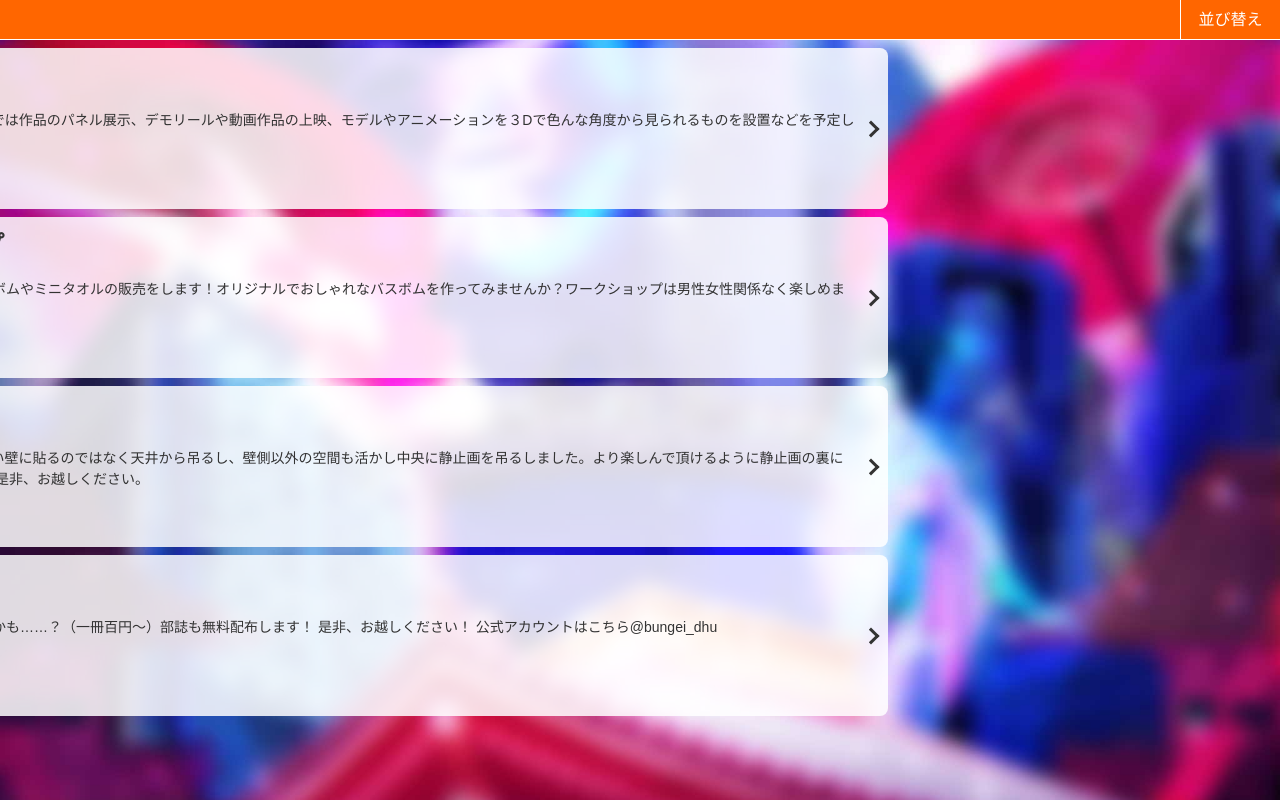
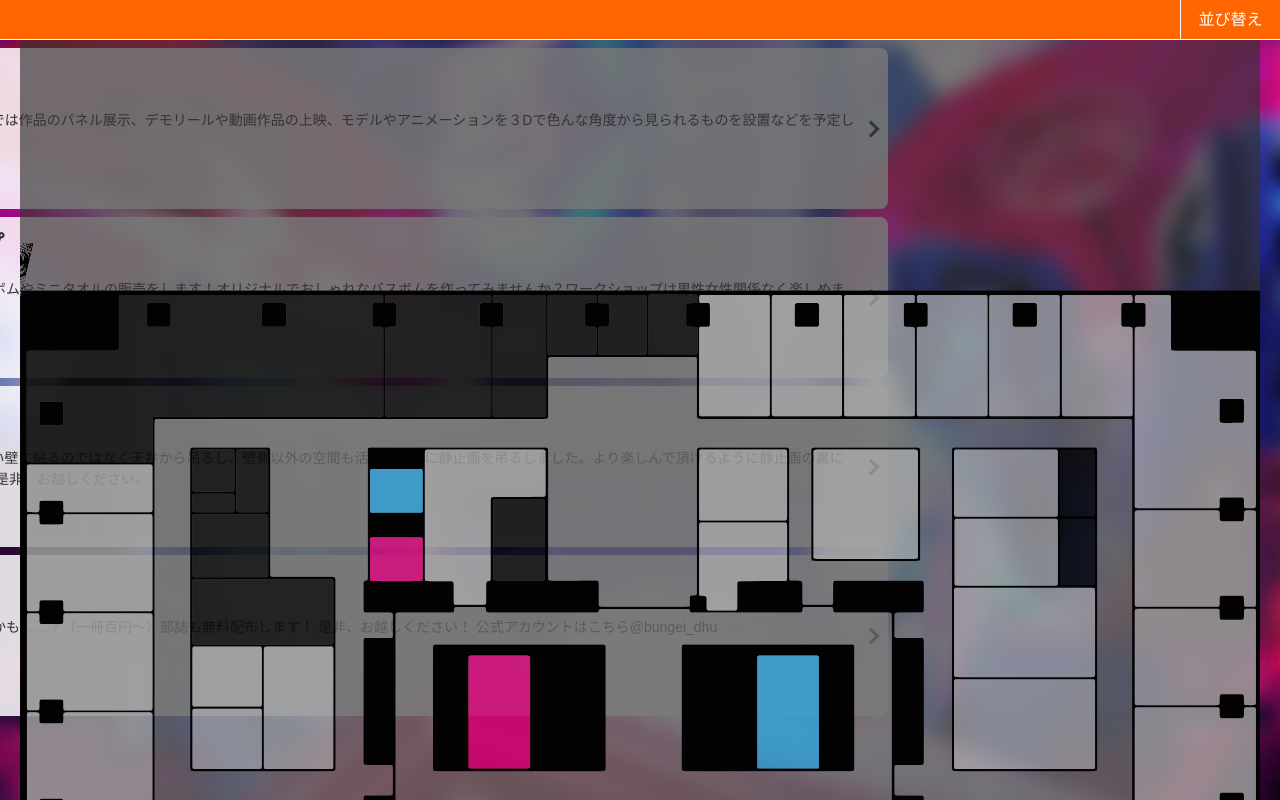
Before and after one commit to okatechnology/dhfes2019, a React app: page /event in a window 1280 px wide. Both pictures are taken after a click on the element 875 px from the left and 128 px from the top of the page. Shown: the top 800 px of the page. Built offline with nearby package versions, Linux system fonts and the light colour scheme; the HTML template or start-up script is replaced by a standard one.

Commit message:
fix: modal

```diff
--- a/src/app/components/EventList.tsx
+++ b/src/app/components/EventList.tsx
@@ -4,12 +4,14 @@ import EventListItem from './EventListItem';
 import EventSortBar from './EventSortBar';
 import sortEvents from '../data/eventData';
 import bgImg from '../assets/background.jpg';
+import FloorMap from '../containers/FloorMap';
 
 export const ScrollTopContext = createContext<number>(0);
 
 const EventList = () => {
   const [sortKey, setSortKey] = useState<keyof EventItem>('room');
   return (
+    <>
       <Wrapper>
         <BgLayer />
         <EventSortBar sortKey={sortKey} setSortKey={setSortKey} />
@@ -19,6 +21,8 @@ const EventList = () => {
           });
         }, [sortKey])}
       </Wrapper>
+      <FloorMap />
+    </>
   );
 };
 
--- a/src/app/components/EventListItem.tsx
+++ b/src/app/components/EventListItem.tsx
@@ -47,8 +47,8 @@ const EventListItem = ({ name, description, tag, image, room }: EventListItemPro
         </TagWrapper>
         <Description>{description}</Description>
       </RightItem>
-      <SeeMoreButtonWrapper>
-        <SeeMoreButton onClick={() => dispatch({ room })} />
+      <SeeMoreButtonWrapper onClick={() => dispatch({ room })}>
+        <SeeMoreButton />
       </SeeMoreButtonWrapper>
     </Card>
   );
--- a/src/app/components/FloorMap.tsx
+++ b/src/app/components/FloorMap.tsx
@@ -5,25 +5,31 @@ import { px, vw } from '../utils/units';
 import useResize from '../utils/useResize';
 import floorMapImage from '../assets/floor-map.svg';
 import RoomMap from '../utils/supportedRoomMap';
+import BaseButton from './BaseButton';
 
 interface FloorMapProps {
   room: OneOfRoomKey | null;
   close: () => void;
 }
 
-const FloorMapComponent = ({ room }: FloorMapProps) => {
+const FloorMapComponent = ({ room, close }: FloorMapProps) => {
   const [container, setContainer] = useState<HTMLElement | null>(null);
   return useMemo(() => {
     const item = room && RoomMap[room];
     if (!item) return null;
     const { rect, point } = item;
     return (
-      <div ref={setContainer}>
+      <Wrapper ref={setContainer}>
         <CustomImageBox container={container} rect={rect} src={floorMapImage} point={point} />
-      </div>
+        <CustomButton to={close} content={'CLOSE'} />
+      </Wrapper>
     );
   }, [container, room, useResize()]);
 };
+
+const Wrapper = styled.div`
+  background-color: #333a;
+`;
 
 interface CustomImageBoxProps {
   container: HTMLElement | null;
@@ -34,4 +40,6 @@ const CustomImageBox = styled(ImageBox)<CustomImageBoxProps>`
   height: ${({ container }) => (container ? px(container.clientWidth) : vw(90))};
 `;
 
+const CustomButton = styled(BaseButton)``;
+
 export default FloorMapComponent;
--- a/src/app/components/Modal.tsx
+++ b/src/app/components/Modal.tsx
@@ -1,4 +1,4 @@
-import React, { ReactNode } from 'react';
+import React, { ReactNode, useState, AnimationEventHandler, useMemo } from 'react';
 import styled, { keyframes } from 'styled-components';
 
 interface ModalProps {
@@ -7,28 +7,45 @@ interface ModalProps {
 }
 
 const Modal = ({ children, visible }: ModalProps) => {
-  return <Container visible={visible}>{children}</Container>;
+  const [display, setDisplay] = useState(visible);
+  const handleAnimationEnd: AnimationEventHandler = (e) => {
+    setDisplay(e.animationName === fadeIn.getName());
+  };
+  const defer = useMemo(() => children, [visible || display]);
+  return (
+    <Container onAnimationEnd={handleAnimationEnd} display={display} visible={visible}>
+      {visible && display ? children : defer}
+    </Container>
+  );
 };
 
 const fadeIn = keyframes`
   from {
-    display: none;
     opacity: 0;
   }
   to {
-    display: block;
     opacity: 1;
   }
 `;
 
-const Container = styled.div<ModalProps>`
+const fadeOut = keyframes`
+  from {
+    opacity: 1;
+  }
+  to {
+    opacity: 0;
+  }
+`;
+
+const Container = styled.div<ModalProps & { display: boolean }>`
   position: fixed;
   top: 30px;
   left: 20px;
   right: 20px;
   bottom: 30px;
-  display: ${({ visible }) => (visible ? 'block' : 'none')};
-  animation: ${fadeIn} 0.3s ease-in 1 ${({ visible }) => (visible ? 'normal' : 'reverse')};
+  display: ${({ visible, display }) => (visible || display ? 'block' : 'none')};
+  animation: ${({ visible }) => (visible ? fadeIn : fadeOut)} 0.3s ease-in 0s 1;
+  z-index: 100;
 `;
 
 export default Modal;
```
Lines whose indentation alone changed are shown as unchanged.
